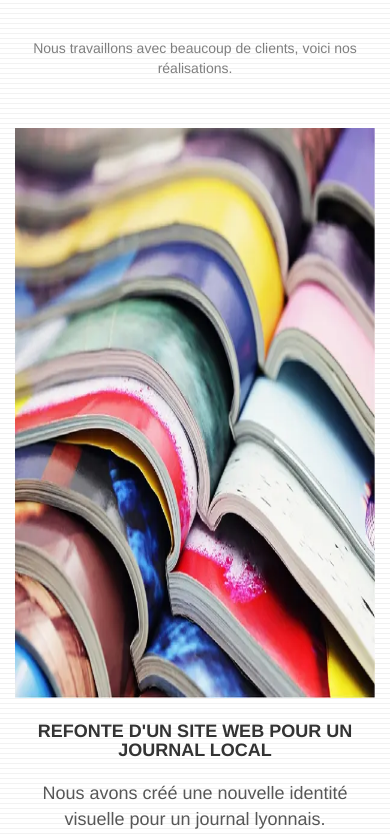
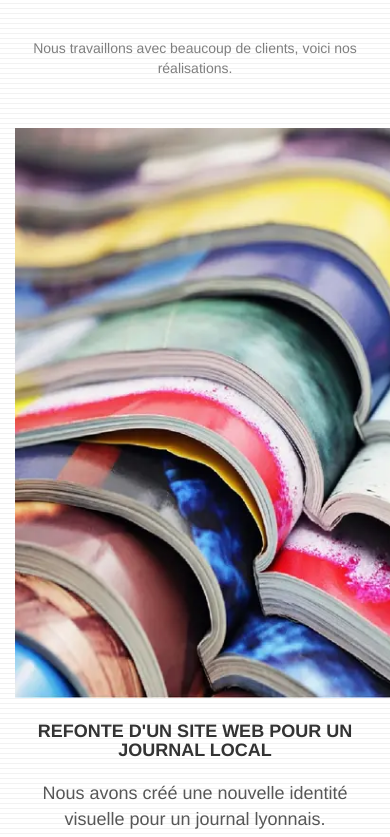
Before and after one commit to AlexiaBer/Projet_4, a website: page index.html in a window 390 px wide. Shown: the part 2467-3304 px from the top of the page. Drawn offline with nearby package versions, Linux system fonts and the light colour scheme.

Commit message:
Ajout d'un min-width sur les images pour éviter leur déformation

```diff
--- a/index.html
+++ b/index.html
@@ -35,7 +35,8 @@
 				<nav class="navbar row">
 					<div class="navbar-header">
 						<a class="navbar-brand" href="index.html"><img src="img/agence-la-panthere-monochrome.svg"
-								alt="paris web design logo agence web meilleure agence" class="banniere-size" height="40" />
+								alt="Logo agence web design Lyon" class="banniere-size">
+
 						</a>
 						<button id="nav-toggle" type="button" class="ui-navbar-toggle navbar-toggle"
 							data-toggle="collapse" data-target=".navbar-1">
--- a/style.css
+++ b/style.css
@@ -1073,8 +1073,8 @@ li {
     }
 
     .img-size {
-        width:570px;
-        height:570px;
+        min-width:570px;
+        min-height:570px;
     }
 }
 
```
